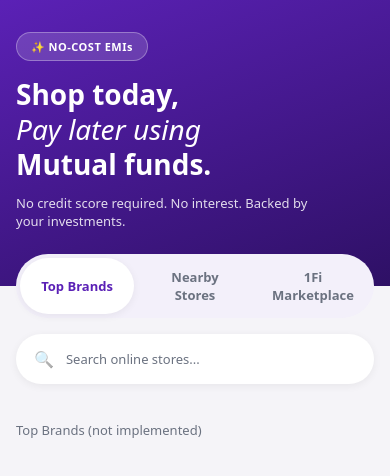
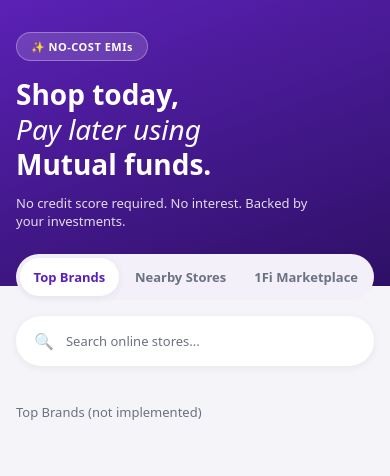
Before and after one commit to krishnanegi-06/1fi-sde-intern-assignment, a React (Vite) app: page / in a window 390 px wide. Shown: the top 476 px of the page. Built offline with nearby package versions, Linux system fonts and the light colour scheme.

Commit message:
Constrain layout to centered mobile-width column for tablet/desktop responsiveness

```diff
--- a/src/components/common/Tabs.css
+++ b/src/components/common/Tabs.css
@@ -8,16 +8,17 @@
 
 .tab-button {
   flex: 1;
-  padding: 10px 16px;
+  padding: 10px 12px;
   border: none;
   background: transparent;
   border-radius: var(--radius-pill);
-  font-size: var(--font-size-card-subtitle);
+  font-size: 13px;
   font-weight: var(--font-weight-semibold);
   color: var(--color-text-secondary);
   cursor: pointer;
   transition: all 0.2s ease;
   position: relative;
+  white-space: nowrap;
 }
 
 .tab-active {
--- a/src/index.css
+++ b/src/index.css
@@ -1,5 +1,12 @@
 * {
   box-sizing: border-box;
+}
+#root {
+  max-width: 480px;
+  margin: 0 auto;
+  min-height: 100vh;
+  background-color: var(--color-background);
+  box-shadow: 0 0 40px rgba(0, 0, 0, 0.08);
 }
 
 body {
```
